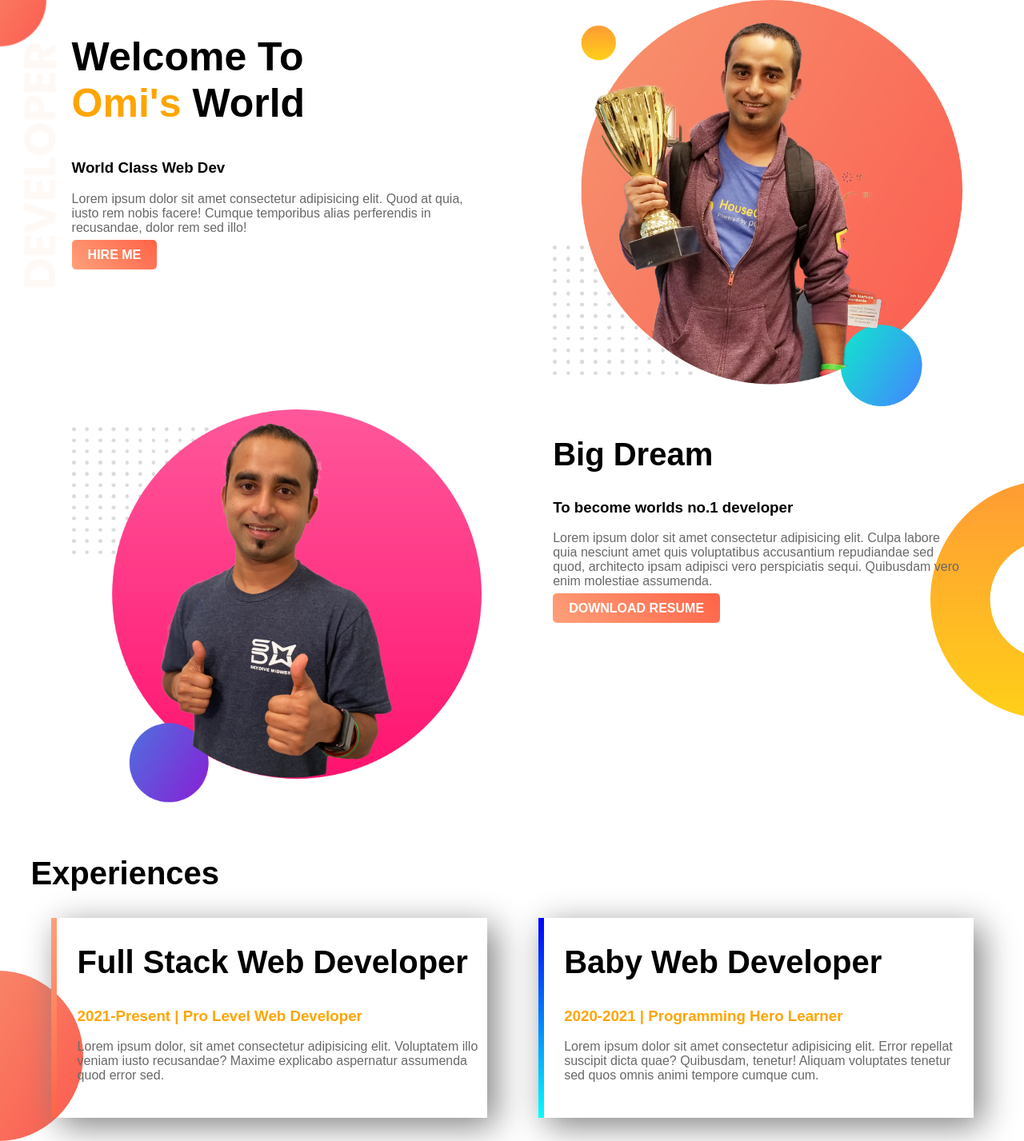
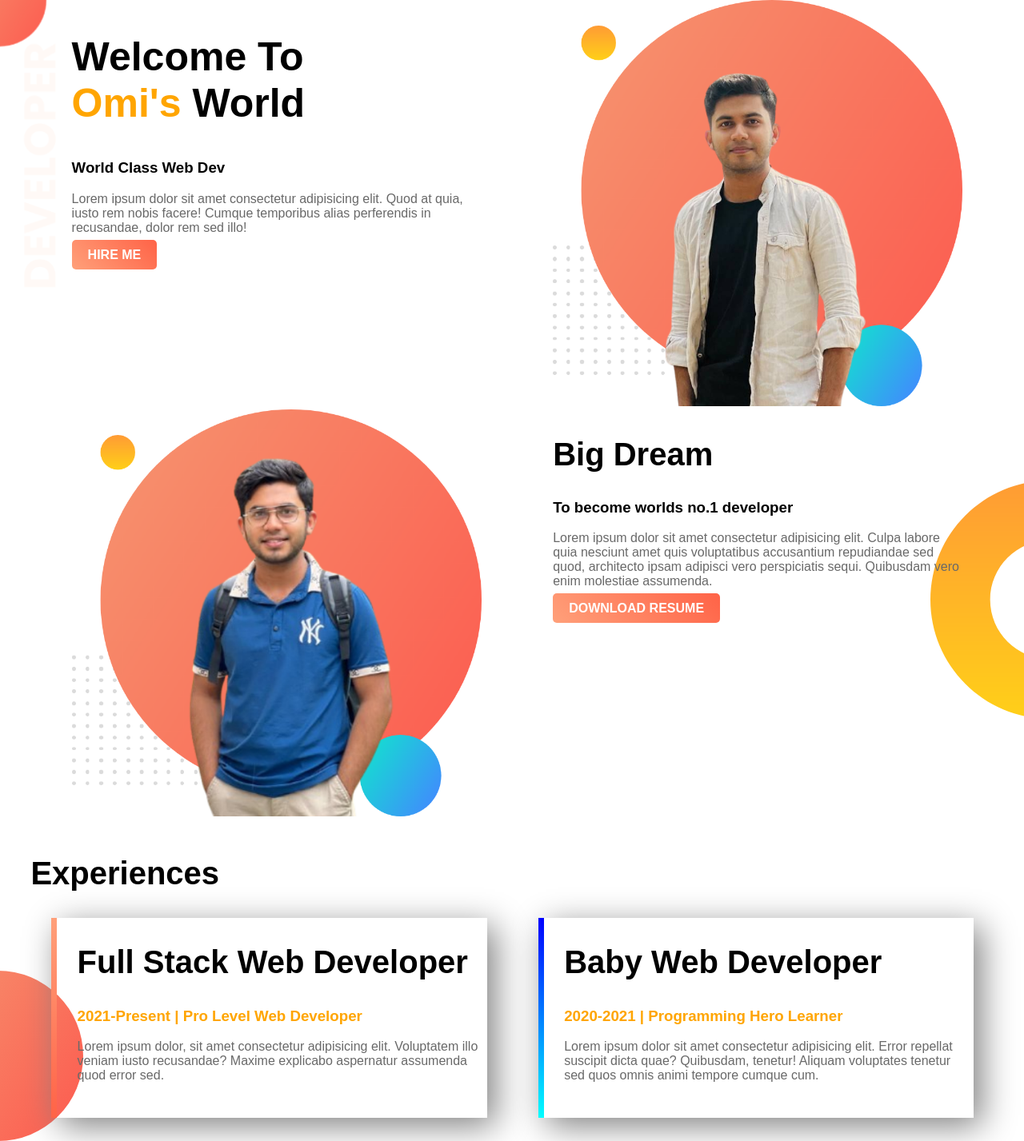
Before and after one commit to Omi-23/web-portfolio, a plain HTML site: page index.html in a window 1280 px wide. Shown: the top 1427 px of the page at 80% size. Drawn offline with Linux system fonts and the light colour scheme.

Commit message:
my-first-website

```diff
--- a/index.html
+++ b/index.html
@@ -15,13 +15,13 @@
             <a target="_blank" class="link-button" href="https://github.com/Omi-23">HIRE ME</a>
         </div>
         <div class="halfwidth">
-            <img src="img/jhankar.png" alt="">
+            <img src="img/bg-removed-des.png" alt="">
         </div>
     </section>
 
     <section class="dreamarea">
         <div class="halfwidth">
-            <img src="img/jhankar2.png" alt="">
+            <img src="img/bg-removed-des2.png" alt="">
         </div>
         <div class="halfwidth">
             <h2>Big Dream</h2>
```
Also changed, not shown: img/bg-removed-des.png (added), img/bg-removed-des2.png (added).
